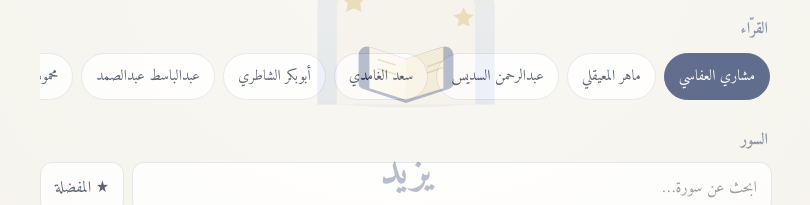
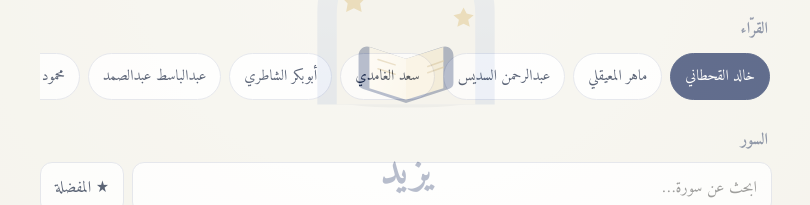
Before and after one commit to Wazee20/taqwa-apk, a website: page www/index.html in a window 1280 px wide. Shown: the part 292-497 px from the top of the page, 234-1044 px from the left. Drawn offline with Linux system fonts and the light colour scheme.

Commit message:
Replace Mishary reciter with Khalid Al-Qahtani
Co-authored-by: Copilot App <223556219+Copilot@users.noreply.github.com>

```diff
--- a/www/index.html
+++ b/www/index.html
@@ -204,7 +204,7 @@ if(si>=0)$("tt").textContent=tr("سورة")+" "+S[si];$("favTab").firstChild.tex
 }
 const S="الفاتحة,البقرة,آل عمران,النساء,المائدة,الأنعام,الأعراف,الأنفال,التوبة,يونس,هود,يوسف,الرعد,إبراهيم,الحجر,النحل,الإسراء,الكهف,مريم,طه,الأنبياء,الحج,المؤمنون,النور,الفرقان,الشعراء,النمل,القصص,العنكبوت,الروم,لقمان,السجدة,الأحزاب,سبأ,فاطر,يس,الصافات,ص,الزمر,غافر,فصلت,الشورى,الزخرف,الدخان,الجاثية,الأحقاف,محمد,الفتح,الحجرات,ق,الذاريات,الطور,النجم,القمر,الرحمن,الواقعة,الحديد,المجادلة,الحشر,الممتحنة,الصف,الجمعة,المنافقون,التغابن,الطلاق,التحريم,الملك,القلم,الحاقة,المعارج,نوح,الجن,المزمل,المدثر,القيامة,الإنسان,المرسلات,النبأ,النازعات,عبس,التكوير,الانفطار,المطففين,الانشقاق,البروج,الطارق,الأعلى,الغاشية,الفجر,البلد,الشمس,الليل,الضحى,الشرح,التين,العلق,القدر,البينة,الزلزلة,العاديات,القارعة,التكاثر,العصر,الهمزة,الفيل,قريش,الماعون,الكوثر,الكافرون,النصر,المسد,الإخلاص,الفلق,الناس".split(",");
 const R=[
-{n:"مشاري العفاسي",u:"https://server8.mp3quran.net/afs/"},
+{n:"خالد القحطاني",u:"https://archive.org/download/Khaled__AlKahtani/"},
 {n:"ماهر المعيقلي",u:"https://server12.mp3quran.net/maher/"},
 {n:"عبدالرحمن السديس",u:"https://server11.mp3quran.net/sds/"},
 {n:"سعد الغامدي",u:"https://server7.mp3quran.net/s_gmd/"},
```
